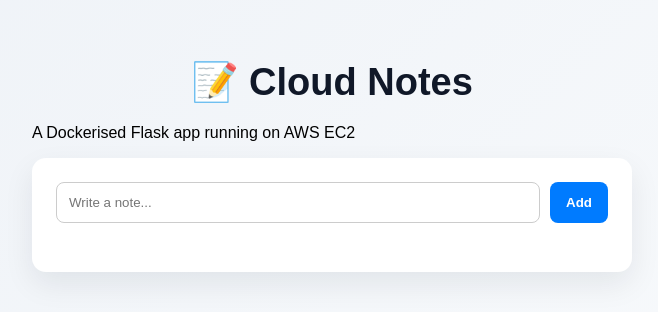
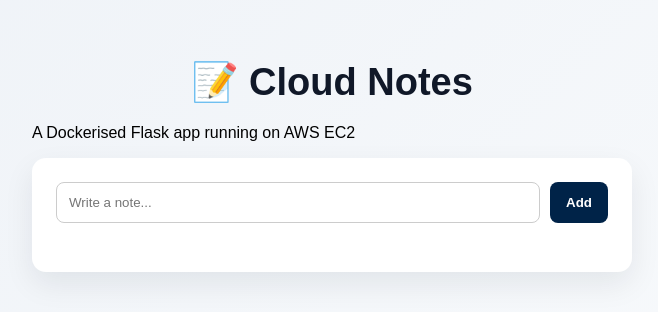
Before and after one commit to Th3ThirdMan/terraform-demo, a Flask app: page / in a window 1280 px wide. Shown: the top 312 px of the page, without its empty margins (308-966 px from the left). Run offline with Flask 3, Linux system fonts and the light colour scheme; data that the repository does not hold is empty.

Commit message:
update notes style

```diff
--- a/app/templates/index.html
+++ b/app/templates/index.html
@@ -43,14 +43,14 @@ button {
     padding: 12px 16px;
     border: none;
     border-radius: 8px;
-    background: #007bff;
+    background: #002348;
     color: white;
     cursor: pointer;
     font-weight: bold;
 }
 
 button:hover {
-    background: #0056b3;
+    background: #013d7d;
 }
 
 ul {
```
